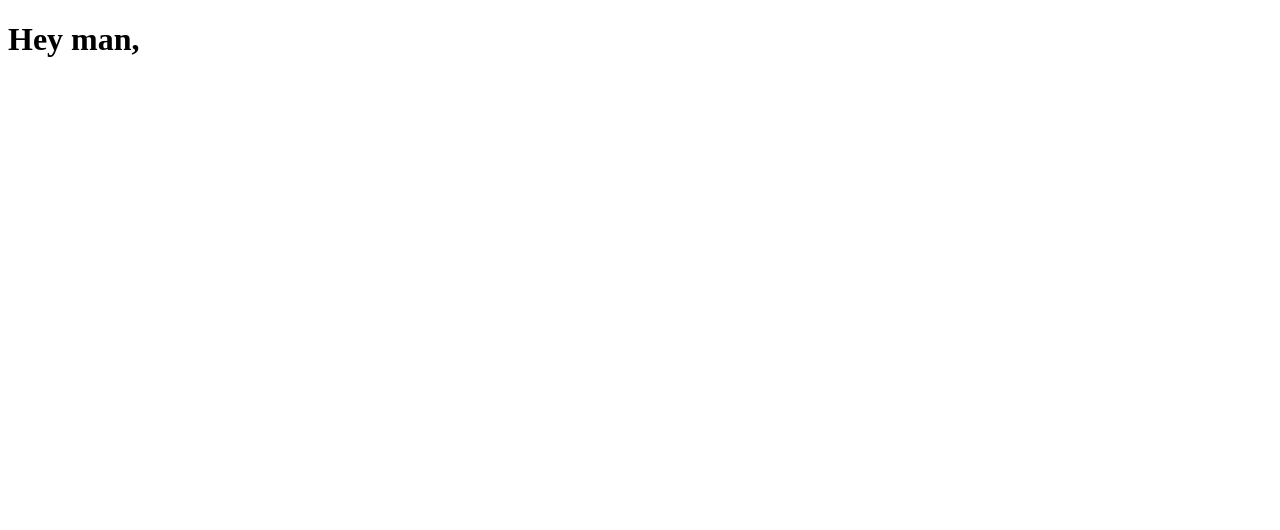
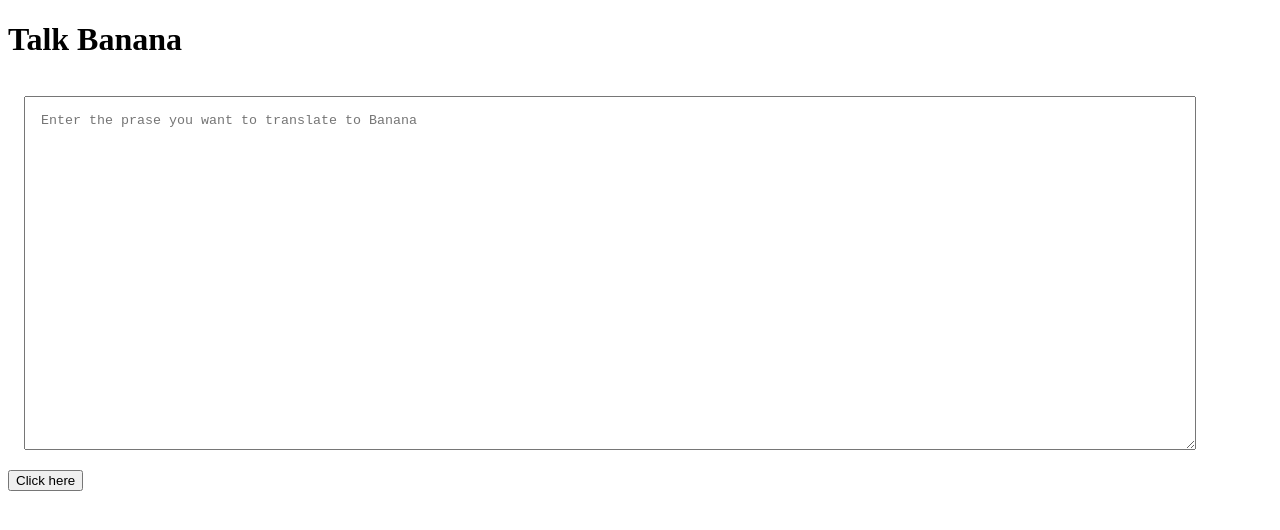
Before and after one commit to Ananth-lab/Neogcamp-bananatalk, a plain HTML site: page index.html in a window 1280 px wide. Drawn offline with Linux system fonts and the light colour scheme.

Commit message:
Update-Taking Input and consoling it

```diff
--- /dev/null
+++ b/app.js
@@ -0,0 +1,8 @@
+var btnTranslator = document.querySelector("#btn-translate")
+var txtInput = document.querySelector("#txt-input")
+function clickHandler()
+{
+    console.log("Clicked!!")
+    console.log("Input : " +txtInput.value)
+}
+btnTranslator.addEventListener("click",clickHandler)
--- a/index.html
+++ b/index.html
@@ -7,6 +7,17 @@
     <title>Banana Talk</title>
 </head>
 <body>
-    <h1>Hey man,</h1>
+    <style>
+        textarea{
+            width : 90%;
+            height : 40vh;
+            margin : 1rem;
+            padding: 1rem;
+        }
+    </style>
+    <h1>Talk Banana</h1>
+    <textarea id="txt-input" placeholder="Enter the prase you want to translate to Banana"></textarea>
+    <button id= "btn-translate">Click here</button>
+    <script src="app.js" type="text/javascript"></script>
 </body>
 </html>
```
